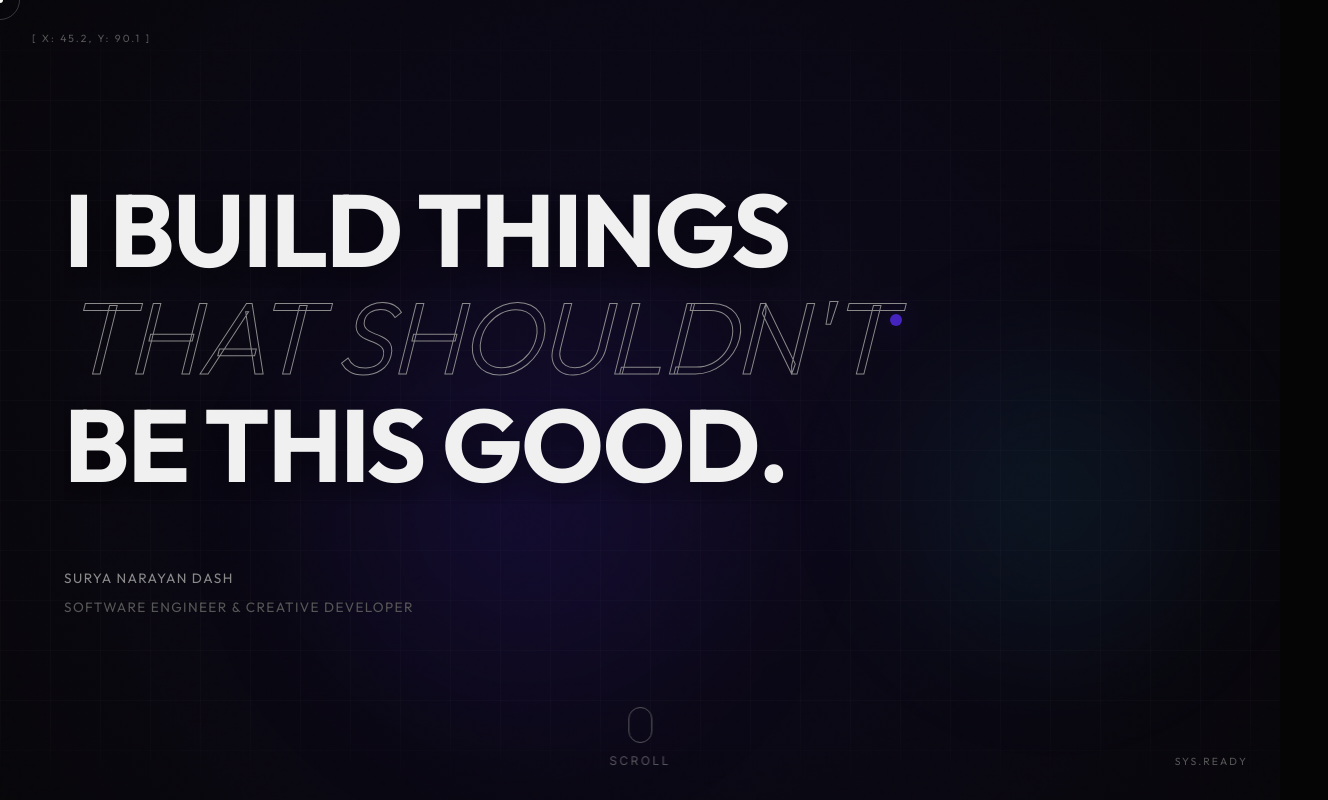
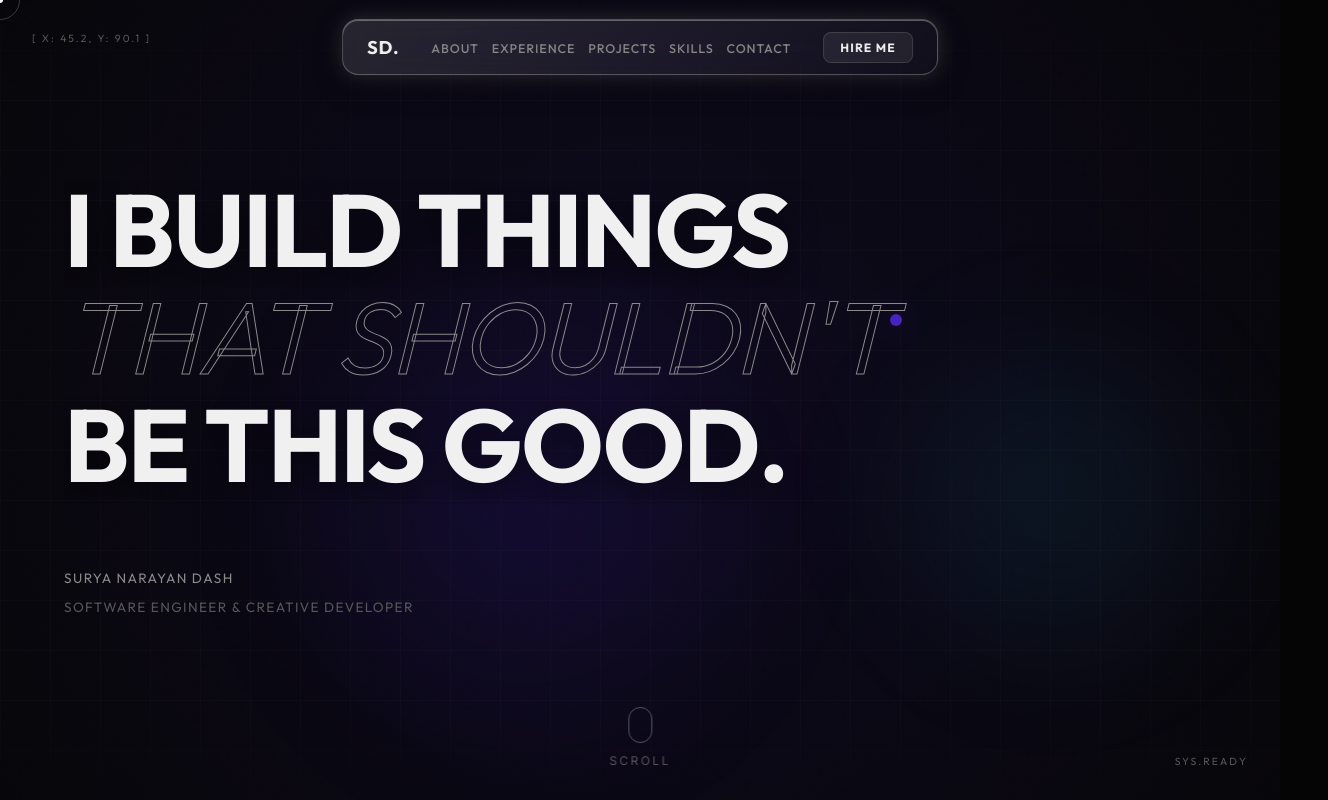
Before and after one commit to suryadash0967/Portfolio, a React (Vite) app: page / in a window 1280 px wide. Shown: the top 800 px of the page, 1328 px wide, since content can reach past the window. Built offline with nearby package versions, Linux system fonts and the light colour scheme.

Commit message:
feat: add core portfolio components including Navbar, About, Skills, and application layout

```diff
--- a/src/App.jsx
+++ b/src/App.jsx
@@ -1,6 +1,7 @@
 import Cursor from './components/Cursor/Cursor';
 import Atmosphere from './components/Atmosphere/Atmosphere';
 import OrbMotif from './components/OrbMotif/OrbMotif';
+import Navbar from './components/Navbar/Navbar';
 import Hero from './components/Hero/Hero';
 import About from './components/About/About';
 import Skills from './components/Skills/Skills';
@@ -17,6 +18,7 @@ function App() {
       <Atmosphere />
       <OrbMotif />
       <Cursor />
+      <Navbar />
       <main style={{ position: 'relative', zIndex: 10 }}>
         <Hero />
         <About />
--- a/src/components/About/About.jsx
+++ b/src/components/About/About.jsx
@@ -81,7 +81,7 @@ export default function About() {
   }, []);
 
   return (
-    <section className={styles.about} ref={containerRef}>
+    <section id="about" className={styles.about} ref={containerRef}>
       <div className={styles.triggerArea} ref={triggerRef}>
         <div className={styles.container}>
 
--- a/src/components/Contact/Contact.jsx
+++ b/src/components/Contact/Contact.jsx
@@ -80,7 +80,7 @@ export default function Contact() {
   }, []);
 
   return (
-    <footer className={styles.contact} ref={containerRef}>
+    <footer id="contact" className={styles.contact} ref={containerRef}>
       <div className={styles.climaxLight} ref={climaxLightRef} />
 
       <div className={styles.container}>
--- a/src/components/Experience/Experience.jsx
+++ b/src/components/Experience/Experience.jsx
@@ -96,7 +96,7 @@ export default function Experience() {
   }, []);
 
   return (
-    <section className={styles.experience} ref={containerRef}>
+    <section id="experience" className={styles.experience} ref={containerRef}>
       <div className={styles.container}>
         <div className={styles.header}>
           <h2 className={styles.sectionTitle}>EXPERIENCE</h2>
--- /dev/null
+++ b/src/components/Navbar/Navbar.jsx
@@ -0,0 +1,95 @@
+import { useEffect, useRef, useState } from 'react';
+import styles from './Navbar.module.css';
+
+const NAV_LINKS = [
+  { label: 'About',      href: '#about' },
+  { label: 'Experience', href: '#experience' },
+  { label: 'Projects',   href: '#projects' },
+  { label: 'Skills',     href: '#skills' },
+  { label: 'Contact',    href: '#contact' },
+];
+
+export default function Navbar() {
+  const [mobileOpen, setMobileOpen]     = useState(false);
+  const navRef                          = useRef(null);
+
+  /* ── Close mobile menu on outside click ───────────────────────────────── */
+  useEffect(() => {
+    if (!mobileOpen) return;
+    const handler = (e) => {
+      if (navRef.current && !navRef.current.contains(e.target)) {
+        setMobileOpen(false);
+      }
+    };
+    document.addEventListener('mousedown', handler);
+    return () => document.removeEventListener('mousedown', handler);
+  }, [mobileOpen]);
+
+  const handleNavClick = (e, href) => {
+    e.preventDefault();
+    setMobileOpen(false);
+    const target = document.querySelector(href);
+    if (target) {
+      target.scrollIntoView({ behavior: 'smooth' });
+    }
+  };
+
+  return (
+    <nav
+      ref={navRef}
+      className={styles.navbar}
+      aria-label="Site navigation"
+    >
+      {/* Logo */}
+      <span className={styles.logo}>SD.</span>
+
+      {/* Desktop nav */}
+      <ul className={styles.navLinks}>
+        {NAV_LINKS.map(({ label, href }) => (
+          <li key={label}>
+            <a href={href} onClick={(e) => handleNavClick(e, href)}>
+              {label}
+            </a>
+          </li>
+        ))}
+      </ul>
+
+      {/* Hire Me CTA (desktop) */}
+      <a
+        href="#contact"
+        className={styles.hireCta}
+        onClick={(e) => handleNavClick(e, '#contact')}
+      >
+        Hire Me
+      </a>
+
+      {/* Hamburger (mobile) */}
+      <button
+        className={styles.hamburger}
+        aria-label="Toggle menu"
+        aria-expanded={mobileOpen}
+        onClick={() => setMobileOpen((v) => !v)}
+      >
+        <span />
+        <span />
+        <span />
+      </button>
+
+      {/* Mobile dropdown */}
+      <ul className={`${styles.mobileMenu} ${mobileOpen ? styles.open : ''}`}>
+        {NAV_LINKS.map(({ label, href }) => (
+          <li key={label}>
+            <a href={href} onClick={(e) => handleNavClick(e, href)}>
+              {label}
+            </a>
+          </li>
+        ))}
+        <li>
+          <a href="#contact" onClick={(e) => handleNavClick(e, '#contact')}>
+            Hire Me
+          </a>
+        </li>
+      </ul>
+    </nav>
+  );
+}
--- /dev/null
+++ b/src/components/Navbar/Navbar.module.css
@@ -0,0 +1,182 @@
+/* ─── Navbar ────────────────────────────────────────────────────────────────── */
+
+.navbar {
+  position: fixed;
+  top: clamp(12px, 1.5vw, 20px);
+  left: 50%;
+  transform: translateX(-50%);
+  width: max-content;
+  max-width: 95vw;
+  z-index: 100;
+
+  display: flex;
+  align-items: center;
+  justify-content: space-between;
+  padding: 0 1.5rem;
+  gap: 2rem;
+  height: 56px;
+
+  background: linear-gradient(135deg, rgba(255, 255, 255, 0.12) 0%, rgba(255, 255, 255, 0.03) 100%);
+  backdrop-filter: blur(24px) saturate(1.5);
+  -webkit-backdrop-filter: blur(24px) saturate(1.5);
+  border: 1px solid rgba(255, 255, 255, 0.25);
+  border-radius: 16px;
+
+  box-shadow:
+    0 0 20px rgba(255, 255, 255, 0.15),
+    0 8px 32px rgba(0, 0, 0, 0.3),
+    inset 0 1px 0 rgba(255, 255, 255, 0.3);
+
+  transition: box-shadow 0.35s ease;
+}
+
+/* ─── Logo ──────────────────────────────────────────────────────────────────── */
+.logo {
+  font-family: var(--font-display);
+  font-size: 1.15rem;
+  font-weight: 700;
+  letter-spacing: 0.04em;
+  color: var(--text-primary);
+  white-space: nowrap;
+  user-select: none;
+}
+
+/* ─── Nav links ─────────────────────────────────────────────────────────────── */
+.navLinks {
+  display: flex;
+  align-items: center;
+  gap: clamp(0.5rem, 1vw, 1rem);
+  list-style: none;
+}
+
+.navLinks li a {
+  font-family: var(--font-display);
+  font-size: 0.78rem;
+  font-weight: 500;
+  letter-spacing: 0.08em;
+  text-transform: uppercase;
+  color: var(--text-secondary);
+  text-decoration: none;
+  transition: color 0.2s ease;
+  cursor: none;
+}
+
+.navLinks li a:hover {
+  color: var(--text-primary);
+}
+
+/* ─── Hire Me CTA ───────────────────────────────────────────────────────────── */
+.hireCta {
+  font-family: var(--font-display);
+  font-size: 0.75rem;
+  font-weight: 600;
+  letter-spacing: 0.1em;
+  text-transform: uppercase;
+  color: var(--text-primary);
+  background: rgba(255, 255, 255, 0.07);
+  border: 1px solid rgba(255, 255, 255, 0.12);
+  border-radius: 8px;
+  padding: 0.45rem 1rem;
+  white-space: nowrap;
+  transition: background 0.2s ease, border-color 0.2s ease;
+  cursor: none;
+}
+
+.hireCta:hover {
+  background: rgba(255, 255, 255, 0.13);
+  border-color: rgba(255, 255, 255, 0.22);
+}
+
+/* ─── Mobile – hamburger ────────────────────────────────────────────────────── */
+.hamburger {
+  display: none;
+  flex-direction: column;
+  gap: 5px;
+  background: none;
+  border: none;
+  padding: 4px;
+  cursor: none;
+}
+
+.hamburger span {
+  display: block;
+  width: 22px;
+  height: 1.5px;
+  background: var(--text-secondary);
+  border-radius: 2px;
+  transition: transform 0.25s ease, opacity 0.25s ease;
+}
+
+/* ─── Mobile nav drawer ─────────────────────────────────────────────────────── */
+.mobileMenu {
+  display: none;
+  position: absolute;
+  top: calc(100% + 8px);
+  left: 0;
+  right: 0;
+  background: rgba(5, 5, 5, 0.92);
+  backdrop-filter: blur(20px);
+  -webkit-backdrop-filter: blur(20px);
+  border: 1px solid rgba(255, 255, 255, 0.07);
+  border-radius: 12px;
+  padding: 1rem;
+  flex-direction: column;
+  gap: 0.25rem;
+  list-style: none;
+  animation: slideDown 0.25s cubic-bezier(0.25, 1, 0.5, 1) both;
+}
+
+.mobileMenu.open {
+  display: flex;
+}
+
+.mobileMenu li a,
+.mobileMenu li button {
+  display: block;
+  width: 100%;
+  padding: 0.7rem 1rem;
+  font-family: var(--font-display);
+  font-size: 0.75rem;
+  font-weight: 500;
+  letter-spacing: 0.08em;
+  text-transform: uppercase;
+  color: var(--text-secondary);
+  text-decoration: none;
+  background: none;
+  border: none;
+  text-align: left;
+  border-radius: 8px;
+  transition: background 0.2s ease, color 0.2s ease;
+  cursor: none;
+}
+
+.mobileMenu li a:hover,
+.mobileMenu li button:hover {
+  background: rgba(255, 255, 255, 0.05);
+  color: var(--text-primary);
+}
+
+.mobileMenu li:last-child a {
+  color: var(--text-primary);
+  background: rgba(255, 255, 255, 0.07);
+  border: 1px solid rgba(255, 255, 255, 0.1);
+  margin-top: 0.5rem;
+  text-align: center;
+}
+
+@keyframes slideDown {
+  from { opacity: 0; transform: translateY(-8px); }
+  to   { opacity: 1; transform: translateY(0); }
+}
+
+/* ─── Responsive ────────────────────────────────────────────────────────────── */
+@media (max-width: 768px) {
+  .navLinks,
+  .hireCta {
+    display: none;
+  }
+
+  .hamburger {
+    display: flex;
+  }
+}
--- a/src/components/Projects/Projects.jsx
+++ b/src/components/Projects/Projects.jsx
@@ -188,7 +188,7 @@ export default function Projects() {
   }, []);
 
   return (
-    <section className={styles.projectsSection} ref={containerRef}>
+    <section id="projects" className={styles.projectsSection} ref={containerRef}>
       <div className={styles.container}>
         <div className={styles.header}>
           <h2 className={styles.sectionTitle}>FEATURED WORK</h2>
--- a/src/components/Skills/Skills.jsx
+++ b/src/components/Skills/Skills.jsx
@@ -101,7 +101,7 @@ export default function Skills() {
   };
 
   return (
-    <section className={styles.skills} ref={containerRef}>
+    <section id="skills" className={styles.skills} ref={containerRef}>
       <div className={styles.container}>
         <div className={styles.header}>
           <h2 className={styles.sectionTitle}>THINGS I TALK TO COMPUTERS IN</h2>
--- a/src/index.css
+++ b/src/index.css
@@ -54,6 +54,7 @@ html {
   -webkit-font-smoothing: antialiased;
   -moz-osx-font-smoothing: grayscale;
   scroll-behavior: auto; /* Handled by smooth scroll implementation */
+  overflow-x: hidden;
 }
 
 body {
```
